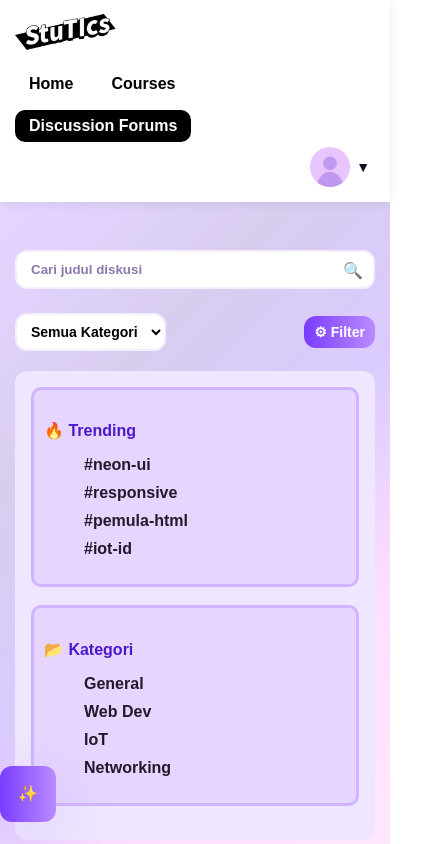
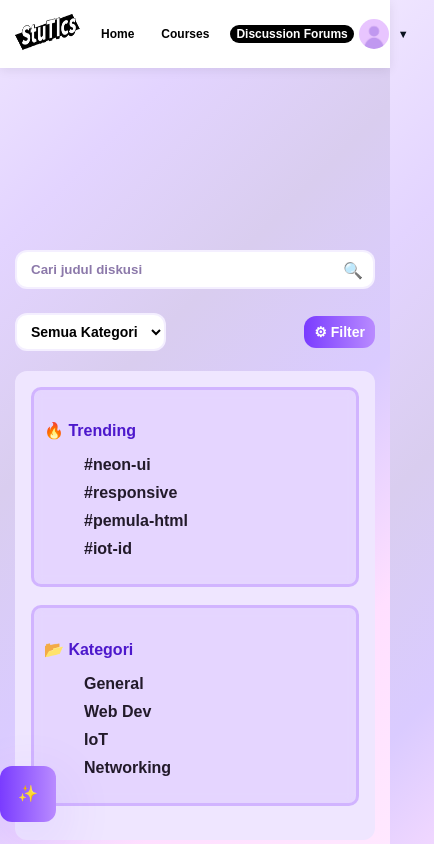
Before and after one commit to Cleyzs/tr, a plain HTML site: page Forum.html in a window 390 px wide. Shown: the top 844 px of the page, 434 px wide, since content can reach past the window. Drawn offline with Linux system fonts and the light colour scheme.

Commit message:
Benerin navbar sampe muak

```diff
--- a/Forum.css
+++ b/Forum.css
@@ -837,35 +837,61 @@ backdrop-filter: blur(6px);
         padding-top: 110px;
     }
 
-    /* 🔥 NAVBAR - DIUBAH MENJADI DUA BARIS */
     .navbar {
         display: flex;
-        flex-direction: column; /* Tumpuk secara vertikal */
-        align-items: flex-start;
-        padding: 10px 15px;
+        flex-direction: row;
+        align-items: center;
+        justify-content: space-between;
+        padding: 10px 12px;
+        background: white;
     }
 
-    /* Baris Atas (Logo & Avatar) */
-    .nav-left {
-        width: 100%;
+    .nav-left, .nav-center, .nav-right {
         display: flex;
-        justify-content: space-between; /* Logo di kiri, Avatar di kanan */
         align-items: center;
     }
 
-    .nav-right {
-        padding-right: 0;
-        margin-left: auto;
+    /* Logo kiri */
+    .nav-left {
+        flex: 1;
     }
 
-    /* Menu Center - Baris Kedua */
+    .nav-logo {
+        width: 65px;
+        height: auto;
+        margin-right: 10px;
+    }
+
+    /* Menu tengah diperkecil */
     .nav-center {
-        display: flex;
-        justify-content: flex-start;
-        flex-wrap: wrap;
-        gap: 10px;
-        margin: 10px 0 0 0;
-        width: 100%;
+        flex: 2;
+        justify-content: center;
+        gap: 10px;          /* jarak antar menu lebih rapat */
+        white-space: nowrap;
+    }
+
+    .nav-item {
+        font-size: 12px;  /* lebih kecil */
+        font-weight: 600;
+        padding: 3px 6px;   /* padding diperkecil */
+        margin-left: 5px;
+    }
+
+    /* Right side */
+    .nav-right {
+        flex: 1;
+        justify-content: flex-end;
+    }
+
+    .avatar-img {
+        width: 30px;
+        height: 30px;
+        border-radius: 50%;
+    }
+
+    .arrow {
+        font-size: 11px;
+        margin-left: 3px;
     }
 
     /* Layout Utama - Stack Sidebar & Content */
```
